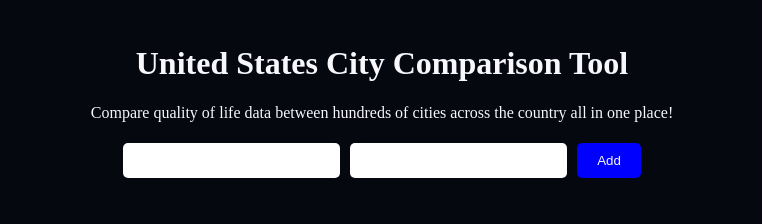
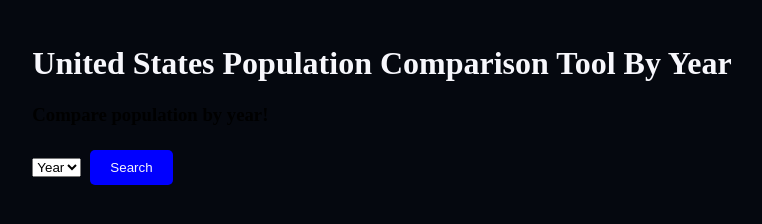
Before and after one commit to dfarina2014/phase-1-app-project, a plain HTML site: page index.html in a window 1280 px wide. Shown: the whole page, without its empty margins (258-1020 px from the left). Drawn offline with Linux system fonts and the light colour scheme.

Commit message:
Update index.html

```diff
--- a/index.html
+++ b/index.html
@@ -9,17 +9,18 @@
     <script src="main.js"></script>
 </head>
 
-<body>
+<body onload="getData()">
     <div class="content-wrapper">
         <p style="text-align:center"></p>
-        <h1 id="heading">United States City Comparison Tool</h1>
-        <p>Compare quality of life data between hundreds of cities across the country all in one place!</p>
+        <h1 id="heading">United States Population Comparison Tool By Year</h1>
+        <h3>Compare population by year!</h3>
 
-        <p style="text-align:center">
-            <input  type="text"></input>
-            <input  type="text"></input>
-            <button type="button" onclick="add()">Add</button>
-
+        <div class="comparison">
+            <select id="Year">
+                <option value="" disabled selected hidden>Year</option>
+            </select>
+            <button type="button" onclick="search()">Search</button>
+        </div>
     </div>
 </body>
 
```
